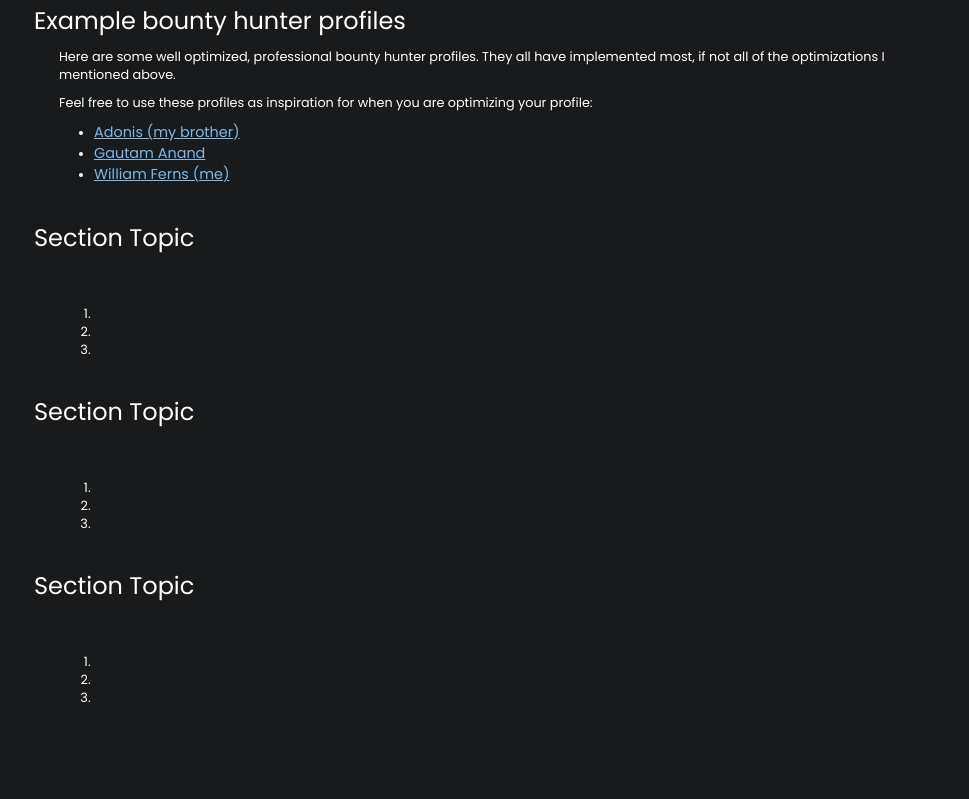
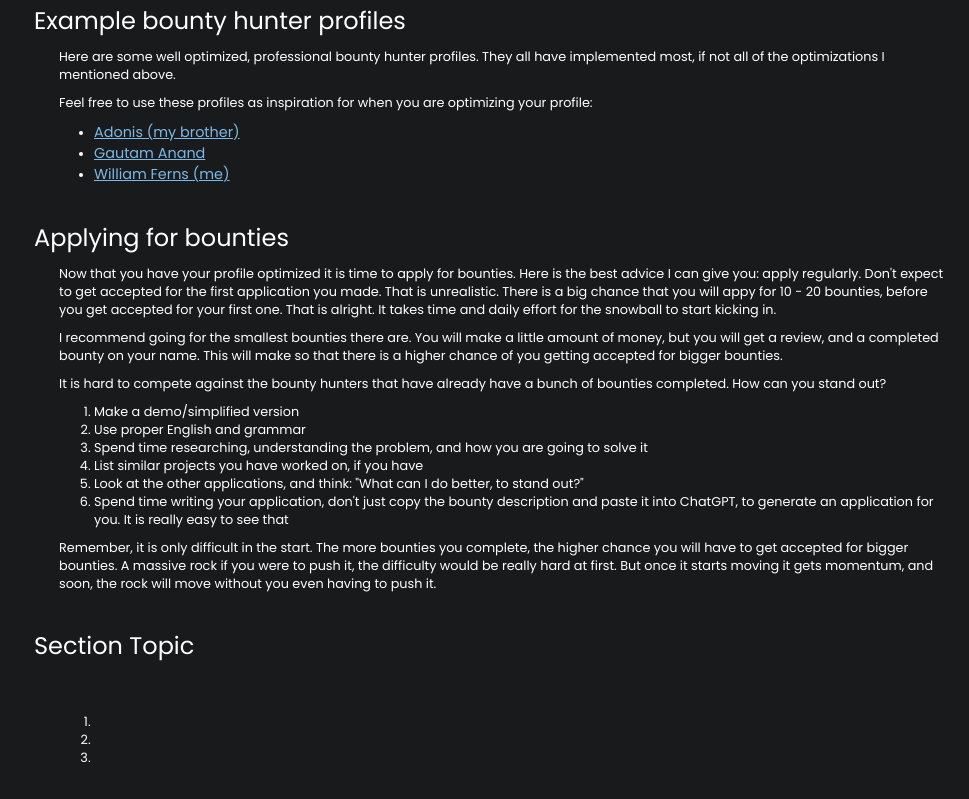
Before and after one commit to WilliamFerns1/replit_bounty_hunter_bootcamp, a plain HTML site: page index.html in a window 1280 px wide. Shown: the part 1050-1849 px from the top of the page, without its empty margins (311-1280 px from the left). Before the commit the page ends 1792 px from the top, so only its background shows below. Drawn offline with Linux system fonts and the light colour scheme.

Commit message:
feat(index): doen with `Applying for bounties` section

```diff
--- a/index.html
+++ b/index.html
@@ -91,7 +91,7 @@
         <ol>
           <li>Easier to start making money as a developer, compared to other freelancing platforms</li>
           <li>No "application" credits needed (you don't have to pay to apply for bounties at all)</li>
-          <li>Built in IDE: Replit has a built in IDE, making everything a breeze. From deployment, debugging. It is basically an all-in-one platform for developers.</li>
+          <li>Built in IDE: Replit has a built in IDE, making everything a breeze. From deployment, debugging. It is basically an all-in-one platform for developers</li>
         </ol>
       </section>
       <section class="main-section">
@@ -160,19 +160,22 @@
       </section>
       <section class="main-section">
         <header
-          id="Section_Topic"
+          id="Applying_for_bounties"
         >
-          Section Topic
+          Applying for bounties
         </header>
-        <p></p>
-        <p></p>
-        <p></p>
-        <code></code>
+        <p>Now that you have your profile optimized it is time to apply for bounties. Here is the best advice I can give you: apply regularly. Don't expect to get accepted for the first application you made. That is unrealistic. There is a big chance that you will appy for 10 - 20 bounties, before you get accepted for your first one. That is alright. It takes time and daily effort for the snowball to start kicking in.</p>
+        <p>I recommend going for the smallest bounties there are. You will make a little amount of money, but you will get a review, and a completed bounty on your name. This will make so that there is a higher chance of you getting accepted for bigger bounties.</p>
+        <p>It is hard to compete against the bounty hunters that have already have a bunch of bounties completed. How can you stand out?</p>
         <ol>
-          <li></li>
-          <li></li>
-          <li></li>
+          <li>Make a demo/simplified version</li>
+          <li>Use proper English and grammar</li>
+          <li>Spend time researching, understanding the problem, and how you are going to solve it</li>
+          <li>List similar projects you have worked on, if you have</li>
+          <li>Look at the other applications, and think: "What can I do better, to stand out?"</li>
+          <li>Spend time writing your application, don't just copy the bounty description and paste it into ChatGPT, to generate an application for you. It is really easy to see that</li>
         </ol>
+        <p>Remember, it is only difficult in the start. The more bounties you complete, the higher chance you will have to get accepted for bigger bounties. A massive rock if you were to push it, the difficulty would be really hard at first. But once it starts moving it gets momentum, and soon, the rock will move without you even having to push it.</p>
       </section>
       <section class="main-section">
         <header
```
